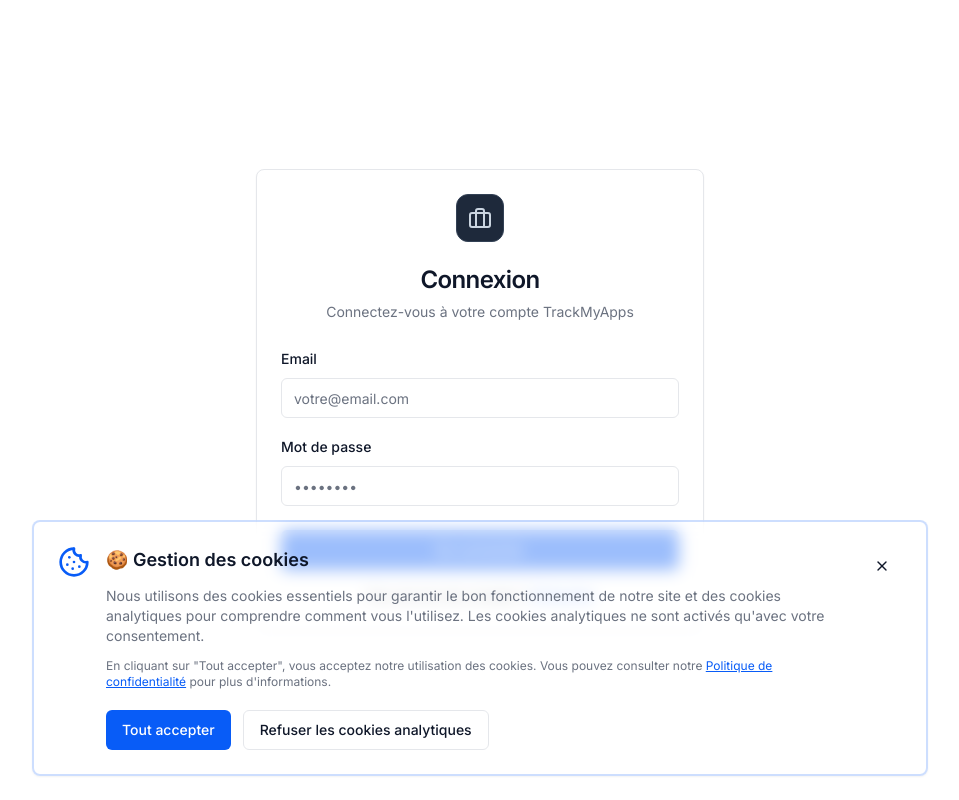
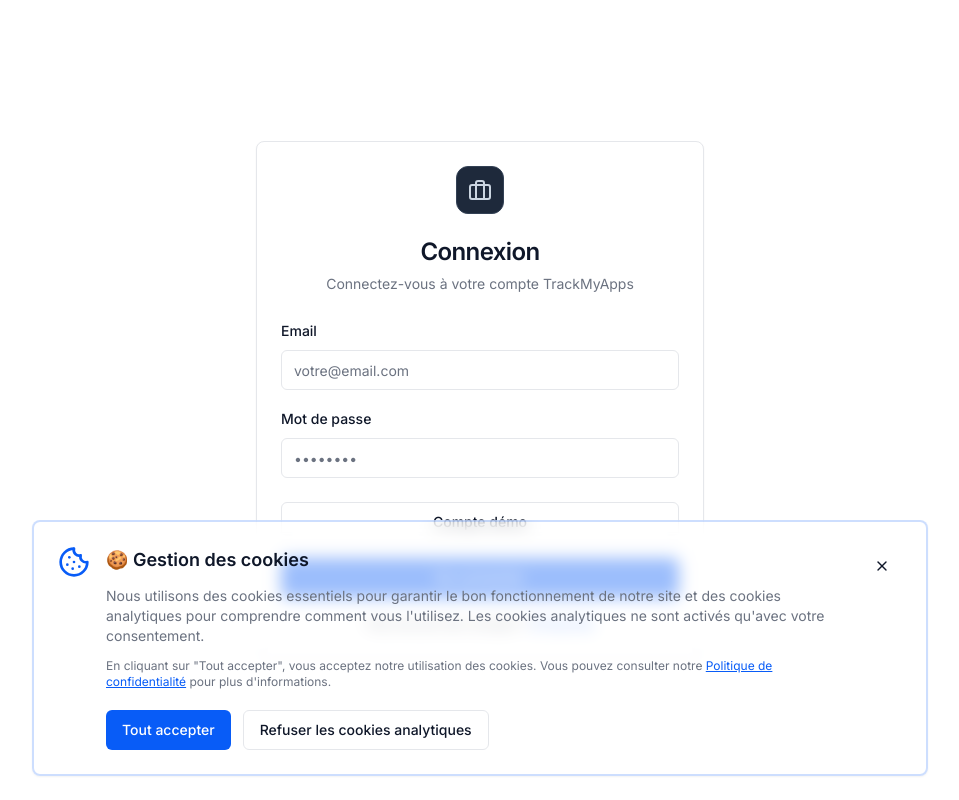
Before and after one commit to A2Lec/TrackMyApps, a React (Vite) app in the folder frontend/: page /login in a window 1280 px wide. Shown: the whole page, without its empty margins (160-1119 px from the left). Built offline with nearby package versions, Linux system fonts and the light colour scheme; no server answers.

Commit message:
bouton compte démo

```diff
--- a/frontend/src/pages/auth/Login.tsx
+++ b/frontend/src/pages/auth/Login.tsx
@@ -18,6 +18,11 @@
 });
 
 type LoginForm = z.infer<typeof loginSchema>;
+
+const demoCredentials = {
+  email: 'user@trackmyapps.com',
+  password: 'password123',
+} as const;
 
 export function LoginPage() {
   const navigate = useNavigate();
@@ -46,6 +51,11 @@
   const onSubmit = (data: LoginForm) => {
     setError('');
     loginMutation.mutate(data);
+  };
+
+  const handleDemoLogin = () => {
+    setError('');
+    loginMutation.mutate(demoCredentials);
   };
 
   return (
@@ -96,6 +106,15 @@
           </CardContent>
           <CardFooter className="flex flex-col gap-4">
             <Button
+              type="button"
+              variant="outline"
+              className="w-full"
+              onClick={handleDemoLogin}
+              disabled={loginMutation.isPending}
+            >
+              Compte démo
+            </Button>
+            <Button
               type="submit"
               className="w-full"
               disabled={loginMutation.isPending}
```
